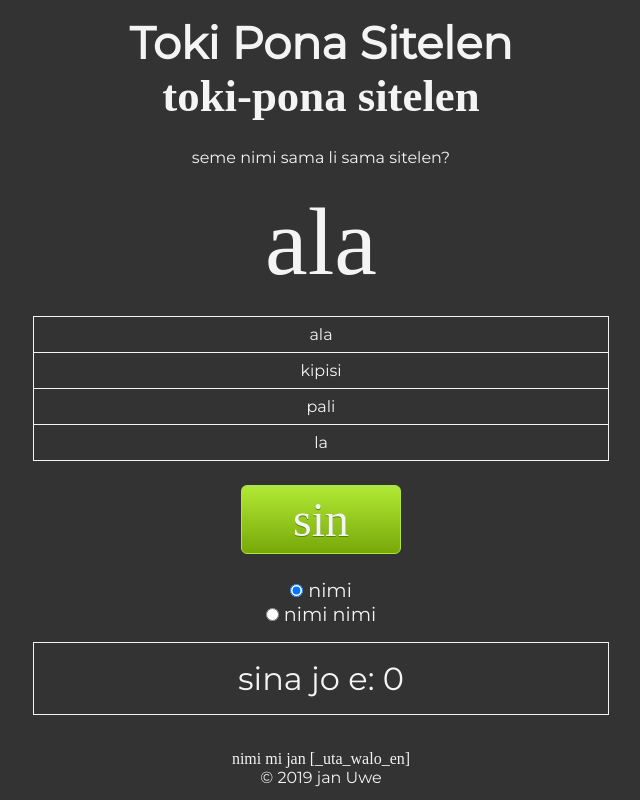
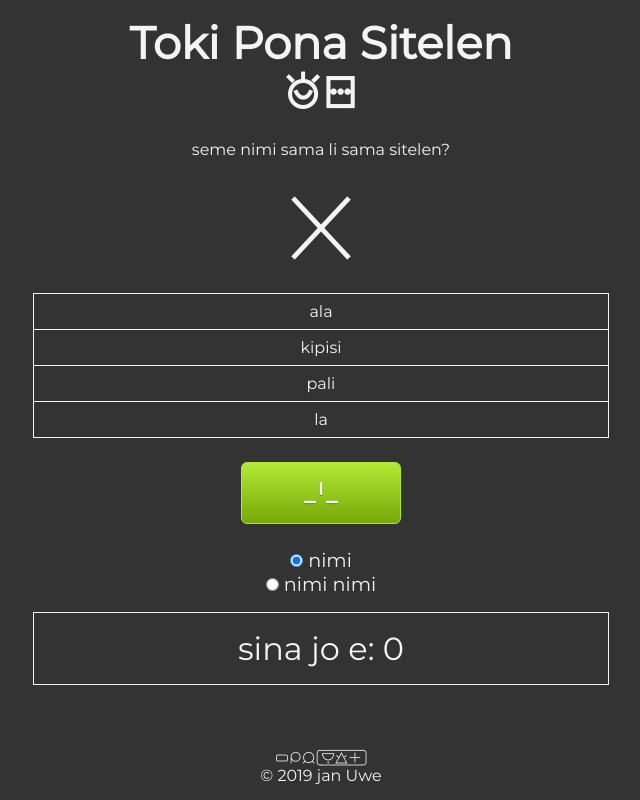
Before and after one commit to realjhoo/toki-pona, a plain HTML site: page index.html in a window 1280 px wide. Shown: the whole page, without its empty margins (319-959 px from the left). Drawn offline with Linux system fonts and the light colour scheme; the site is published under a folder, as on GitHub Pages, so addresses that start at the root find nothing.

Commit message:
minor update

```diff
--- a/css/style.css
+++ b/css/style.css
@@ -2,10 +2,7 @@
 
 @font-face {
   font-family: "linja-pona";
-  /* local resource */
-  src: url("/font/linja-pona-4.1.woff") format("woff");
-  /* online resource */
-  /* src: url("https://realjhoo.com/projects/toki-pona-sitelen/font/linja-pona-4.1.woff") format("woff"); */
+  src: url("../font/linja-pona-4.1.woff") format("woff");
 }
 
 :root {
@@ -36,7 +33,6 @@ body {
 
 .title {
   font-size: 1.4rem;
-  text-align: center;
   padding: 1rem;
 }
 
@@ -125,9 +121,8 @@ body {
 
 .toki-pona {
   font-family: var(--toki-font);
-  /* font-feature-settings: "liga" 1 ", " clig " 1", "calt" 1 ", " kern " 1",
-    "mark" 1; */
-  /* text-rendering: optimizeLegibility; */
+  font-feature-settings: "liga" 1, " clig " 1, "calt" 1, " kern " 1, "mark" 1;
+  text-rendering: optimizeLegibility;
 }
 
 .center {
--- a/index.html
+++ b/index.html
@@ -7,7 +7,7 @@
     <title>Toki Pona Sitelen</title>
   </head>
   <body>
-    <div class="title">
+    <div class="title center">
       <h1>Toki Pona Sitelen</h1>
       <h1 class="toki-pona">toki-pona sitelen</h1>
     </div>
@@ -44,11 +44,6 @@
         <input type="radio" name="words" id="rdo-compound" />
         <span>nimi nimi</span>
       </label>
-
-      <label>
-        <!-- <input type="radio" name="words" id="rdo-both" /> -->
-        <!-- <span>Both Words and Compound Words</span> -->
-      </label>
     </section>
 
     <section class="scoreboard center">
```
